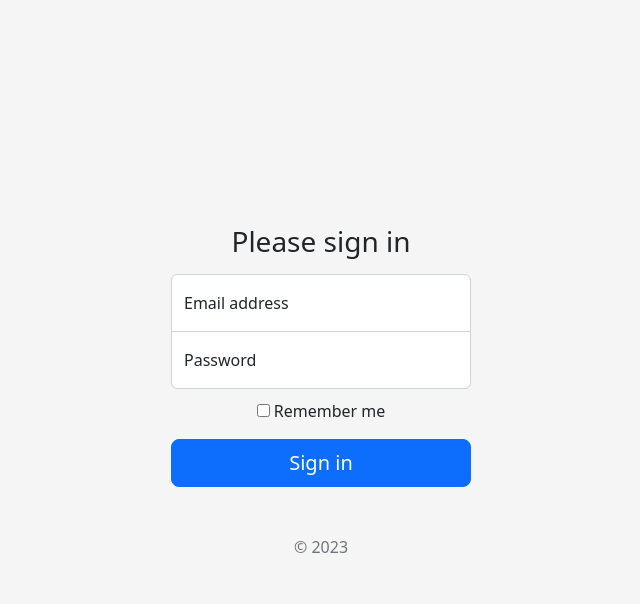
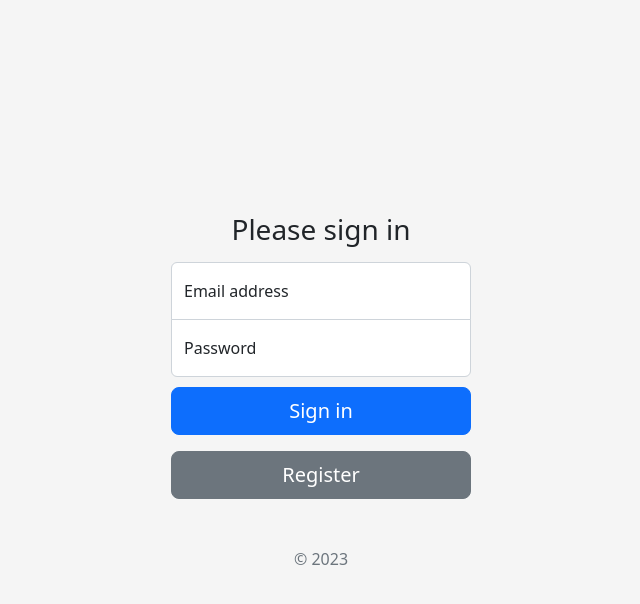
Before and after one commit to rlaneyjr/DjangoGolf, a Django app: template app/templates/registration/login.html in a window 1280 px wide. Shown: the top 604 px of the page, without its empty margins (319-959 px from the left). Run offline with Django 4.2, Linux system fonts and the light colour scheme; the template is opened without the code that fills it, so the values that code supplies are empty.

Commit message:
[#7] Added register button on login page

```diff
--- a/app/templates/registration/login.html
+++ b/app/templates/registration/login.html
@@ -26,15 +26,12 @@
         <label for="floatingPassword">Password</label>
     </div>
 
-    <div class="checkbox mb-3">
-        <label>
-            <input type="checkbox" value="remember-me" /> Remember
-            me
-        </label>
-    </div>
     <button class="w-100 btn btn-lg btn-primary" type="submit">
         Sign in
     </button>
+    <a href="{% url 'django_registration_register' %}" class="w-100 btn btn-lg btn-secondary mt-3">
+        Register
+    </a>
     <p class="mt-5 mb-3 text-muted">&copy; 2023</p>
 </form>
 {% endblock %}
```
